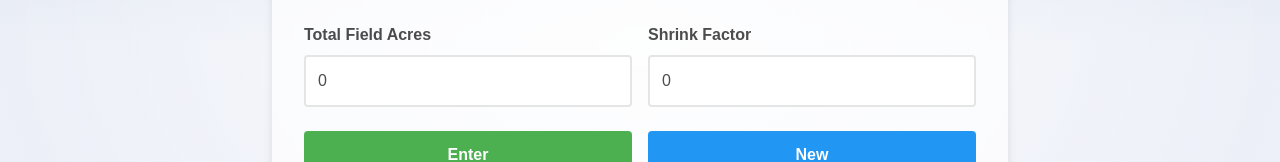
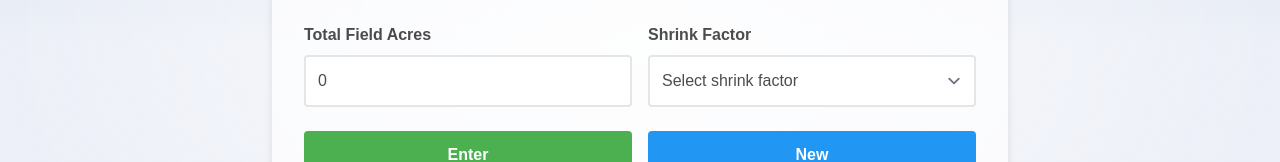
Before and after one commit to heidemanndesigns/GrainCalculator1, a SvelteKit app in the folder graincalculator/: page /grain-calculator in a window 1280 px wide. Shown: the part 359-521 px from the top of the page. Built offline with nearby package versions, Linux system fonts and the light colour scheme.

Commit message:
Replace manual shrink factor input with a dropdown selection for improved user experience. Add styles for the new select element to enhance UI consistency and accessibility.

```diff
--- a/graincalculator/src/routes/grain-calculator/+page.svelte
+++ b/graincalculator/src/routes/grain-calculator/+page.svelte
@@ -139,15 +139,18 @@
 
 				<div class="input-group">
 					<label for="manual-shrink-factor">Shrink Factor</label>
-					<input
+					<select
 						id="manual-shrink-factor"
-						type="number"
-						step="0.0001"
-						min="0"
 						bind:value={manualShrinkFactor}
-						placeholder="0"
 						disabled={isTopSectionLocked}
-					/>
+					>
+						<option value={0}>Select shrink factor</option>
+						<option value={0.013}>0.013</option>
+						<option value={0.0135}>0.0135</option>
+						<option value={0.014}>0.014</option>
+						<option value={0.0145}>0.0145</option>
+						<option value={0.015}>0.015</option>
+					</select>
 				</div>
 			</div>
 
@@ -303,6 +306,28 @@
 		opacity: 0.6;
 	}
 
+	.input-group select {
+		width: 100%;
+		padding: 0.75rem;
+		border: 2px solid rgba(0, 0, 0, 0.1);
+		border-radius: 4px;
+		font-size: 1rem;
+		box-sizing: border-box;
+		transition: border-color 0.2s;
+		background-color: white;
+	}
+
+	.input-group select:focus {
+		outline: none;
+		border-color: var(--color-theme-2);
+	}
+
+	.input-group select:disabled {
+		background-color: #e0e0e0;
+		cursor: not-allowed;
+		opacity: 0.6;
+	}
+
 	.top-section.locked {
 		opacity: 0.7;
 	}
```
